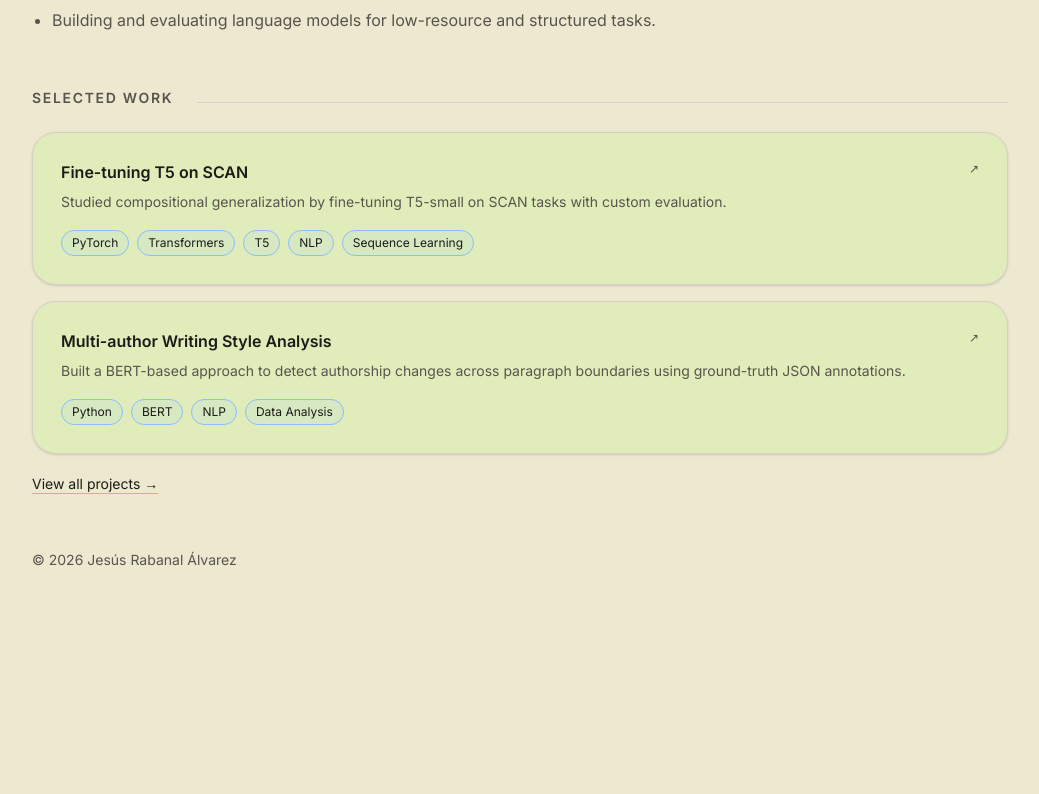
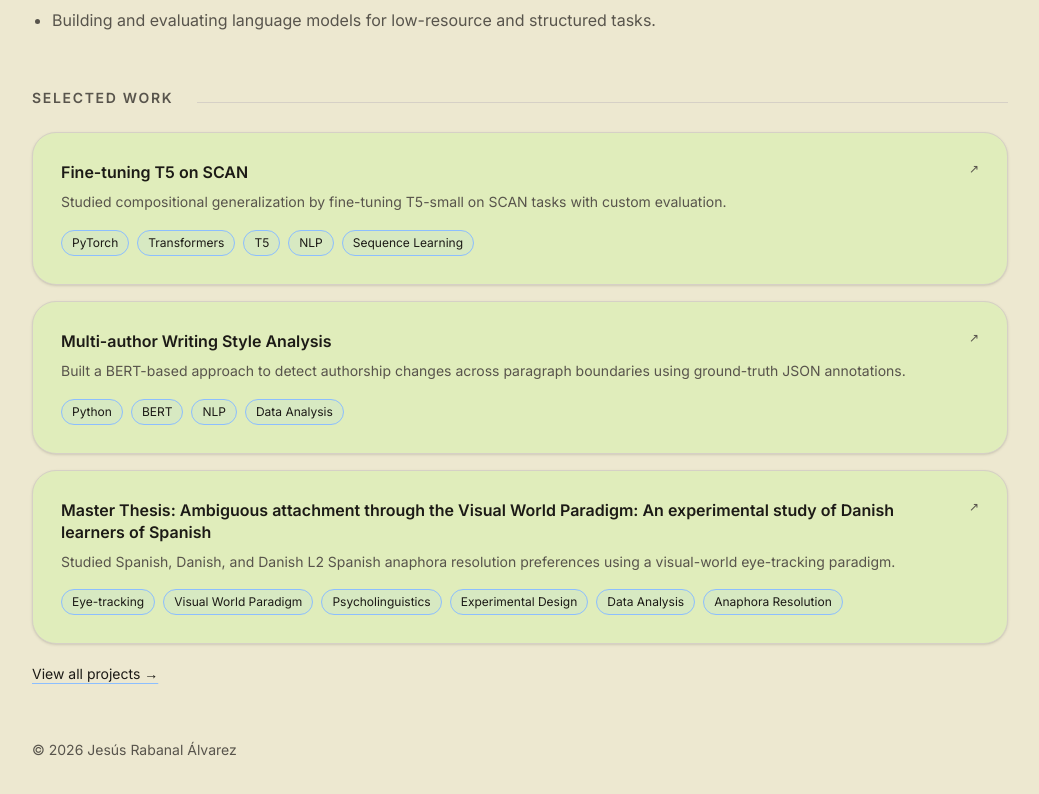
Before and after one commit to RabanalGsus/my-portfolio, a Next.js app: page / in a window 1280 px wide. Shown: the part 567-1361 px from the top of the page, without its empty margins (120-1159 px from the left). Before the commit the page ends 1201 px from the top, so only its background shows below. Built offline with nearby package versions, Linux system fonts and the light colour scheme; no server answers.

Commit message:
updated projects

```diff
--- a/data/projects.ts
+++ b/data/projects.ts
@@ -73,5 +73,46 @@ export const projects: Project[] = [
     year: "2024",
     featured: false,
   },
-
+  {
+    title: "Bachelor Thesis: Anaphora resolution and reanalysis during L2 processing: A replication study using the visual world paradigm.",
+    description:
+      "Investigated how Spanish learners of English resolve ambiguous pronoun reference and attachment structures in sentence processing.",
+    problem:
+      "Explore how second-language speakers interpret structurally ambiguous sentences involving pronouns and multiple possible antecedents.",
+    approach:
+      "Designed a linguistically motivated study grounded in psycholinguistic research on anaphora resolution, attachment ambiguity, and cross-linguistic sentence processing.",
+    tech: [
+      "Linguistics",
+      "Psycholinguistics",
+      "Anaphora Resolution",
+      "Second Language Acquisition",
+      "Sentence Processing",
+      "Eye-tracking",
+    ],
+    outcome:
+      "Produced a research thesis connecting syntactic ambiguity, cross-linguistic influence, and L2 interpretation strategies. Awarded a mention of excellence in linguistics.",
+    year: "2023",
+    featured: false,
+  },
+  {
+    title: "Master Thesis: Ambiguous attachment through the Visual World Paradigm: An experimental study of Danish learners of Spanish",
+    description:
+      "Studied Spanish, Danish, and Danish L2 Spanish anaphora resolution preferences using a visual-world eye-tracking paradigm.",
+    problem:
+      "Investigate how speakers resolve ambiguous pronouns when two possible antecedents are available, and whether L2 learners converge on the target language or show L1 influence.",
+    approach:
+      "Designed and implemented a visual-world eye-tracking experiment with auditory stimuli, controlled visual scenes, manually defined regions of interest, and fixation-based analysis.",
+    tech: [
+      "Eye-tracking",
+      "Visual World Paradigm",
+      "Psycholinguistics",
+      "Experimental Design",
+      "Data Analysis",
+      "Anaphora Resolution",
+    ],
+    outcome:
+      "Produced a cross-linguistic experimental study combining psycholinguistic theory, eye-tracking methodology, and fixation-based analysis of sentence interpretation.",
+    year: "2026",
+    featured: true,
+  },
 ];
```
